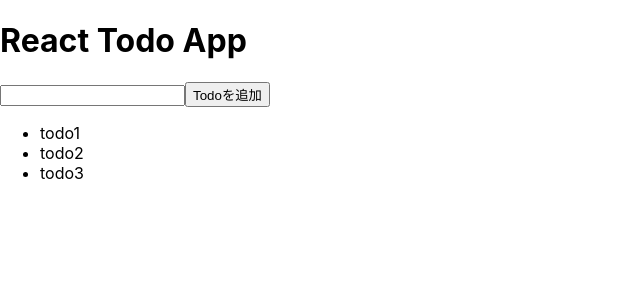
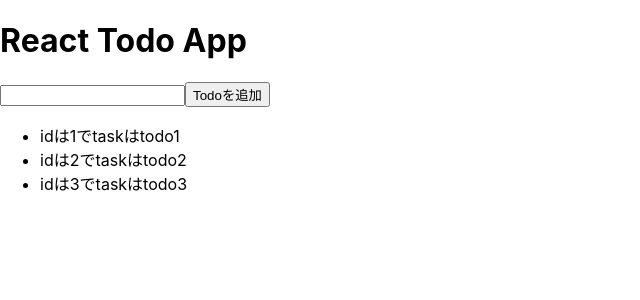
Before and after one commit to boon2187/react-too-app, a React (Create React App) app: page / in a window 1280 px wide. Shown: the top 300 px of the page, without its empty margins (0-640 px from the left). Built offline with nearby package versions, Linux system fonts and the light colour scheme.

Commit message:
todoの中身をオブジェクトとしてid, task, isFinishedをもつように設定。idとtaskが表示されるようにした。けど、idは要らないね。

```diff
--- a/src/App.js
+++ b/src/App.js
@@ -8,7 +8,7 @@ import TodoList from './conponents/TodoList';
 
 function App() {
   // Todoを保持するstateを作成
-  const [todos, setTodos] = useState(["todo1","todo2","todo3"]);
+  const [todos, setTodos] = useState([{id:"1", task:"todo1", isFinished:false},{id:"2", task:"todo2", isFinished:false},{id:"3", task:"todo3", isFinished:false}]);
 
 
   return (
--- a/src/conponents/Todo.jsx
+++ b/src/conponents/Todo.jsx
@@ -1,8 +1,8 @@
 import React from 'react'
 
-const Todo = ({todo}) => {
+const Todo = ({id, task}) => {
   return (
-    <li>{todo}</li>
+    <li>idは{id}でtaskは{task}</li>
   )
 }
 
--- a/src/conponents/TodoList.jsx
+++ b/src/conponents/TodoList.jsx
@@ -4,7 +4,7 @@ import Todo from './Todo'
 const TodoList = ({todos}) => {
   return (
     <ul>
-        {todos.map((todo, index) => <Todo key={index} todo={todo} />)}
+        {todos.map((todo) => <Todo key={todo.id} id={todo.id} task={todo.task} />)}
     </ul>
   )
 }
```
